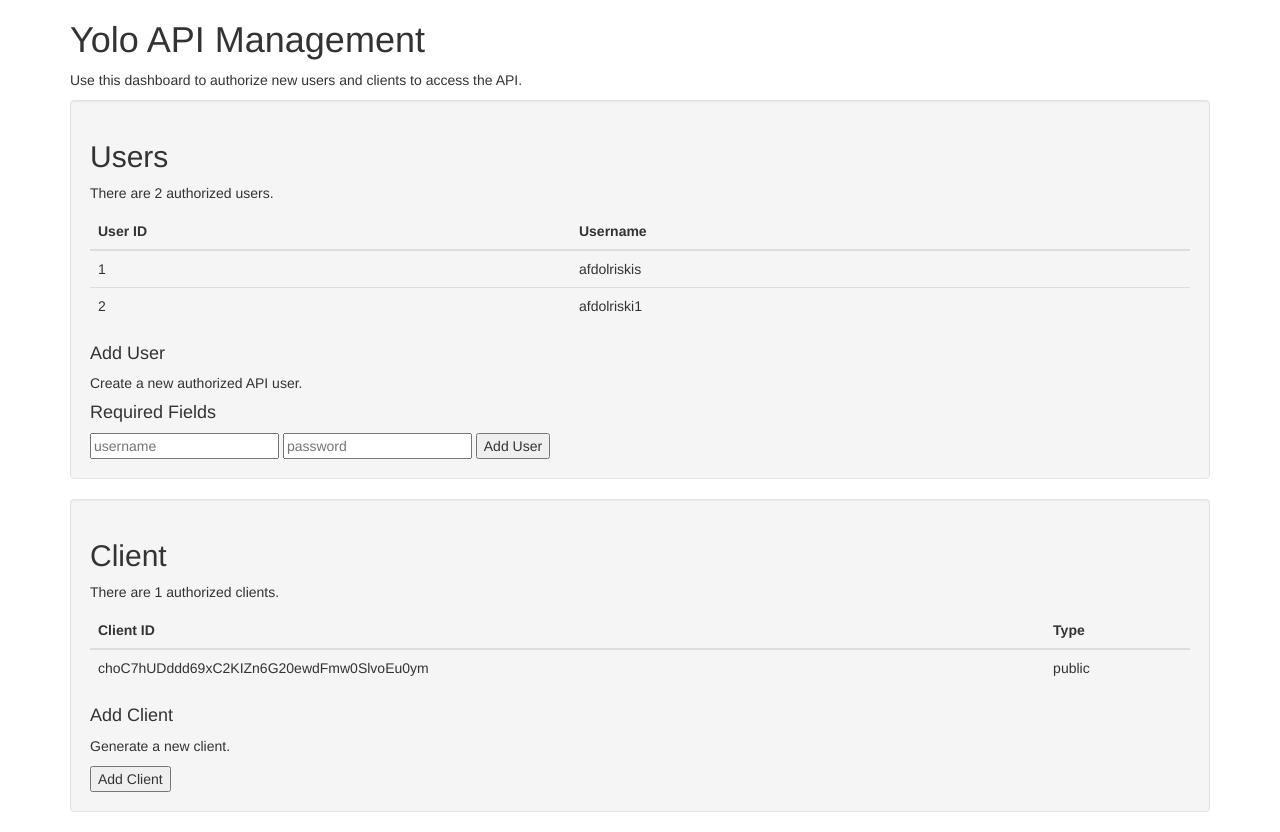
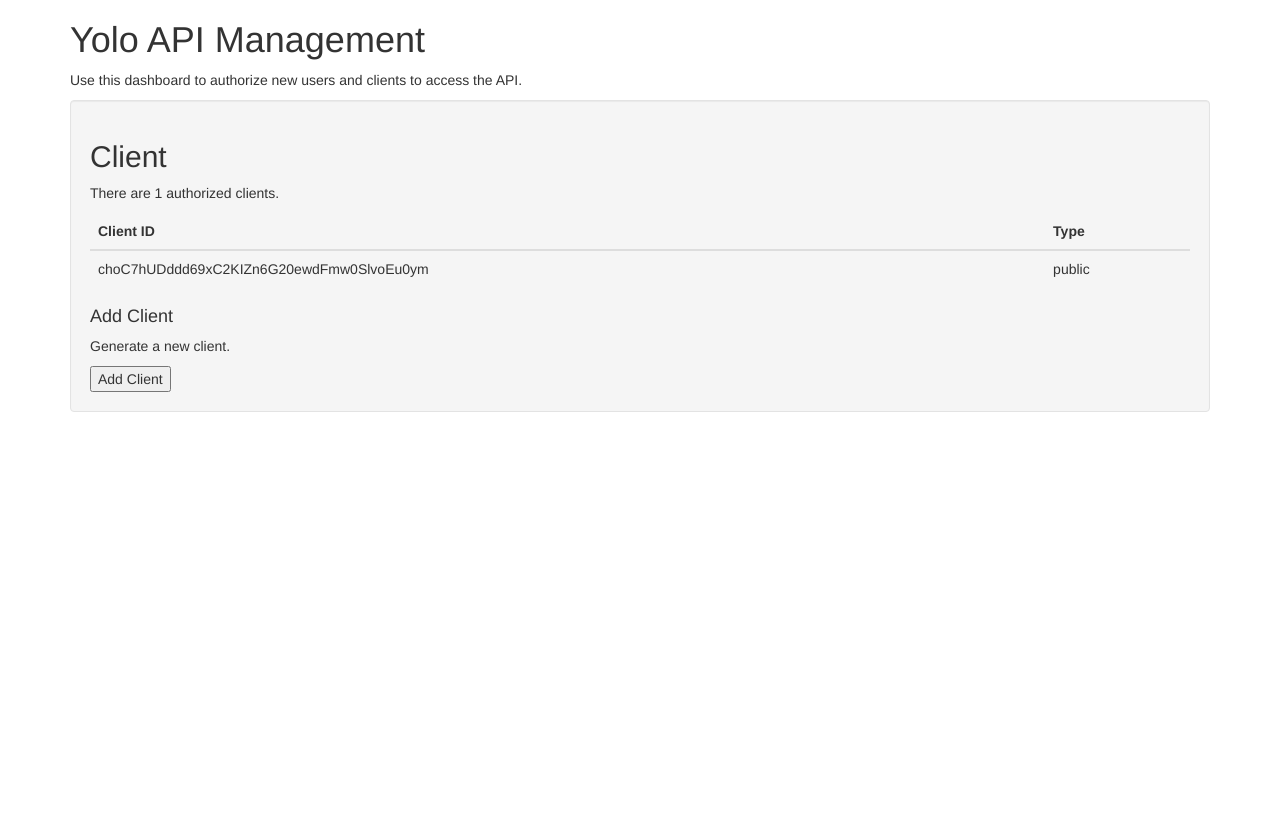
Before and after one commit to afdolriski/challenge, a Flask app: page / in a window 1280 px wide. After the commit the page ends 412 px from the top, so only its background shows below. Run offline with Flask 2, Linux system fonts and the light colour scheme; data comes from the database, SQL or seed files in the repository; parts of the project's set-up code (start-up, migrations or seed data) failed here and were passed over; some libraries are stand-ins or nearby versions.

Commit message:
add html file

```diff
--- a/templates/management.html
+++ b/templates/management.html
@@ -9,50 +9,6 @@
             <div class="starter-template">
                 <h1>Yolo API Management</h1>
                 <p>Use this dashboard to authorize new users and clients to access the API.</p>
-                <div class="well">
-                    <h2>Users</h2>
-                    <p>There are {{ users|length }} authorized users.</p>
-                    <table class="table">
-                        <thead>
-                            <tr>
-                                <th>User ID</th>
-                                <th>Username</th>
-                            </tr>
-                        </thead>
-                        <tbody>
-                            {% for user in users %}
-                            <tr>
-                                <td>{{ user.id }}</td>
-                                <td>{{ user.username }}</td>
-                            </tr>
-                            {% endfor %}
-                        </tbody>
-                    </table>
-                    <h4>Add User</h4>
-                    <p>Create a new authorized API user.</p>
-                    <form method="post" action="/">
-                        <h4>Required Fields</h4>
-                        <input type="text" name="username" placeholder="username">
-                        <input type="password" name="password" placeholder="password">
-                        <!-- <input type="text" name="name" placeholder="name">
-                        <input type="text" name="email" placeholder="email">
-                        <input type="text" name="phone" placeholder="phone">
-                        <input type="text" name="website" placeholder="website">
-
-                        <h4>Optional Fields</h4>
-                        <input type="text" name="street" placeholder="street">
-                        <input type="text" name="suite" placeholder="suite">
-                        <input type="text" name="city" placeholder="city">
-                        <input type="text" name="zipcode" placeholder="zipcode">
-                        <input type="text" name="lat" placeholder="lat">
-                        <input type="text" name="lng" placeholder="lng">
-                        <input type="text" name="cmpName" placeholder="name">
-                        <input type="text" name="catchPrase" placeholder="catchPrase">
-                        <input type="text" name="bs" placeholder="bs">
-                        <br> -->
-                        <input type="submit" name='submit' value='Add User'>
-                    </form>
-                </div>
                 <div class="well">
                     <h2>Client</h2>
                     <p>There are {{ clients|length }} authorized clients.</p>
```
